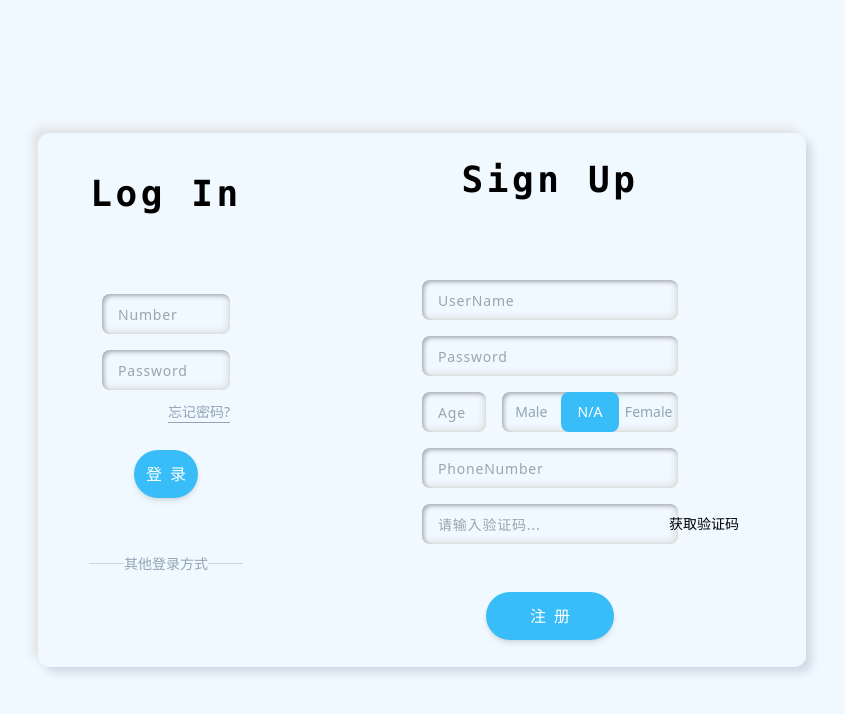
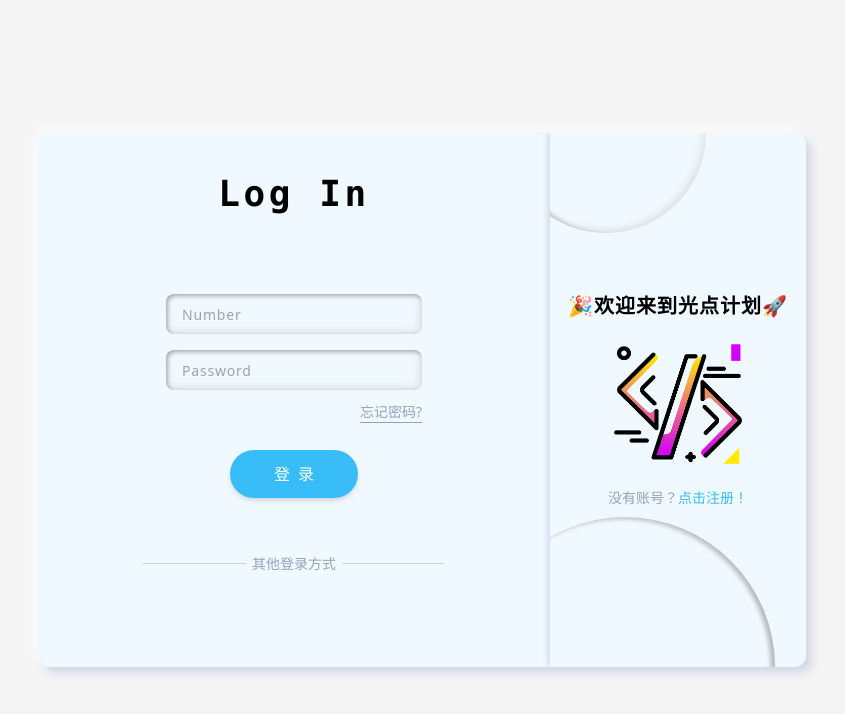
Before and after one commit to ZbWeR/LuminousEndeavors, a Vue app: page /auth in a window 1280 px wide. Shown: the top 714 px of the page, without its empty margins (218-1063 px from the left). Built offline with nearby package versions, Linux system fonts and the light colour scheme.

Commit message:
✨ feat: 完善遮罩层的布局与动画

```diff
--- a/src/views/LoginView.vue
+++ b/src/views/LoginView.vue
@@ -1,10 +1,14 @@
 <template>
-  <div class="flex items-center justify-center w-screen h-screen bg-sky-50">
+  <!-- TODO:登录方式切换显示 -->
+  <div class="flex items-center justify-center w-screen h-screen bg-zinc-100">
     <div
-      class="flex w-3/5 overflow-hidden bg-sky-100 rounded-xl h-2/3 rootShadow"
+      class="relative flex w-3/5 overflow-hidden bg-sky-50 rounded-xl h-2/3 rootShadow"
     >
       <!-- 登录 -->
-      <div class="flex flex-col w-1/3 h-full bg-sky-50">
+      <div
+        :class="activeBlock === 'login' ? 'w-2/3' : 'w-1/3 opacity-0 invisible'"
+        class="flex flex-col h-full transition-all duration-1000 bg-sky-50"
+      >
         <form
           action=""
           method="post"
@@ -65,7 +69,12 @@
         </form>
       </div>
       <!-- 注册 -->
-      <div class="w-2/3 h-full bg-sky-50">
+      <div
+        :class="
+          activeBlock === 'register' ? 'w-2/3' : 'w-1/3 opacity-0 invisible'
+        "
+        class="h-full transition-all duration-1000 bg-sky-50"
+      >
         <form
           action=""
           method="post"
@@ -112,7 +121,7 @@
                   :checked="checkedValue.index === index"
                 />
                 <span
-                  class="relative z-10 flex items-center justify-center h-full text-sm transition-all rounded-lg cursor-pointer text-slate-400 peer-checked:text-white"
+                  class="relative z-10 flex items-center justify-center h-full text-sm transition-all duration-500 rounded-lg cursor-pointer text-slate-400 peer-checked:text-white"
                   >{{ item }}</span
                 >
               </label>
@@ -120,7 +129,7 @@
                 :style="{
                   left: `${(checkedValue.index * 100) / 3}%`,
                 }"
-                class="absolute flex items-center justify-center w-1/3 h-full transition-all rounded-lg bg-sky-400"
+                class="absolute flex items-center justify-center w-1/3 h-full transition-all duration-500 rounded-lg bg-sky-400"
               ></div>
             </div>
           </div>
@@ -146,18 +155,6 @@
             </button>
           </div>
           <!-- 验证码 -->
-          <!-- <div class="flex justify-between w-1/2 mt-4">
-            <input
-              class="w-3/5 px-4 py-2 tracking-wider duration-300 rounded-lg outline-none inputShadow bg-sky-50 placeholder:text-sm"
-              type="text"
-              placeholder="请输入验证码..."
-            />
-            <button
-              class="box-border w-1/3 py-2 text-sm text-white transition-all rounded-lg shadow-md hover:bg-sky-500 hover:scale-95 bg-sky-300"
-            >
-              发送验证码
-            </button>
-          </div> -->
 
           <button
             @click.prevent="
@@ -169,6 +166,63 @@
           </button>
         </form>
       </div>
+      <!-- 滑动层 -->
+      <div
+        :style="`transform: translateX(${
+          activeBlock === 'login' ? '200' : '0'
+        }%)`"
+        class="absolute flex items-center justify-center w-1/3 h-full overflow-hidden transition-all duration-1000 bg-sky-50 scrollShadow"
+      >
+        <!-- 圆 -->
+        <div
+          class="absolute transition-all duration-1000 rounded-full bg-sky-50 circleSwitchRight"
+          :style="`transform: translateX(${
+            activeBlock === 'login' ? '-100' : '0'
+          }%)`"
+        ></div>
+        <div
+          class="absolute transition-all duration-1000 rounded-full bg-sky-50 circleSwitchLeft"
+          :style="`transform: translateX(${
+            activeBlock === 'login' ? '25' : '0'
+          }%)`"
+        ></div>
+        <!-- 去登录 -->
+        <div
+          :class="
+            activeBlock === 'register' ? '' : 'opacity-0 invisible absolute'
+          "
+          class="flex flex-col items-center justify-center transition-all duration-1000"
+        >
+          <h1 class="font-sans text-xl font-bold tracking-wider">
+            ✨Welcome Back!✨
+          </h1>
+          <img class="w-1/2 mt-6" src="../assets/register.png" alt="" />
+          <p class="mt-6 text-sm select-none text-slate-400">
+            已有账号？<span
+              class="cursor-pointer text-sky-400"
+              @click="activeBlock = 'login'"
+              >快去登录吧！</span
+            >
+          </p>
+        </div>
+        <!-- 去注册 -->
+        <div
+          :class="activeBlock === 'login' ? '' : 'opacity-0 invisible absolute'"
+          class="flex flex-col items-center justify-center transition-all duration-1000"
+        >
+          <h1 class="font-sans text-xl font-bold tracking-wider">
+            🎉欢迎来到光点计划🚀
+          </h1>
+          <img class="w-1/2 mt-6" src="../assets/logo.png" alt="" />
+          <p class="mt-6 text-sm select-none text-slate-400">
+            没有账号？<span
+              class="cursor-pointer text-sky-400"
+              @click="activeBlock = 'register'"
+              >点击注册！</span
+            >
+          </p>
+        </div>
+      </div>
     </div>
   </div>
 </template>
@@ -176,12 +230,15 @@
 <script setup>
 import { ref } from "vue";
 const checkedValue = ref({ value: "", index: 1 });
-console.log(checkedValue.value.index);
+const activeBlock = ref("login");
 </script>
 
 <style scoped>
+* {
+  user-select: none;
+}
 .rootShadow {
-  box-shadow: 6px 6px 8px #d1d9e6, -6px -6px 8px rgba(220, 220, 220, 0.7);
+  box-shadow: 6px 6px 8px #d1d9e6, -6px -6px 8px rgba(250, 250, 250, 1);
 }
 .inputShadow {
   box-shadow: inset 2px 2px 4px rgba(0, 0, 0, 0.3),
@@ -197,6 +254,26 @@ console.log(checkedValue.value.index);
   box-shadow: inset 2px 2px 4px rgba(0, 0, 0, 0.3),
     inset -3px -3px 6px rgba(220, 220, 220, 0.7);
 }
+.scrollShadow {
+  box-shadow: 2px 2px 6px #d1d9e6, -2px -2px 6px #d1d9e6;
+}
+
+.circleSwitchRight {
+  width: 200px;
+  height: 200px;
+  top: -100px;
+  right: -100px;
+  box-shadow: inset 6px 2px 4px rgba(0, 0, 0, 0.2),
+    inset -3px -3px 6px rgba(220, 220, 220, 0.8);
+}
+.circleSwitchLeft {
+  width: 300px;
+  height: 300px;
+  bottom: -150px;
+  left: -150px;
+  box-shadow: inset -4px 2px 4px rgba(0, 0, 0, 0.2),
+    inset -3px -3px 6px rgba(220, 220, 220, 0.8);
+}
 
 /* 去除数字input的自带样式 */
 /* 在Chrome浏览器下 */
```
Also changed, not shown: src/assets/logo.png, src/assets/register.png (added).
